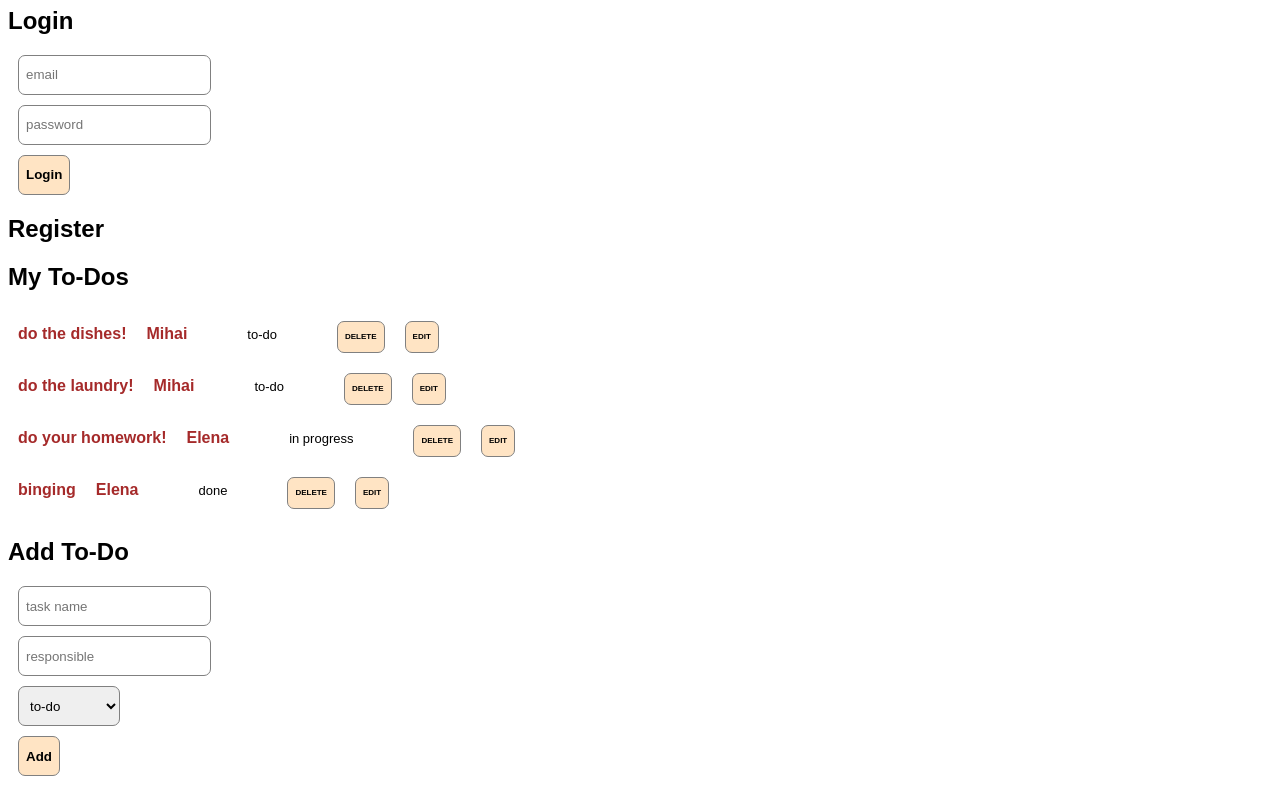
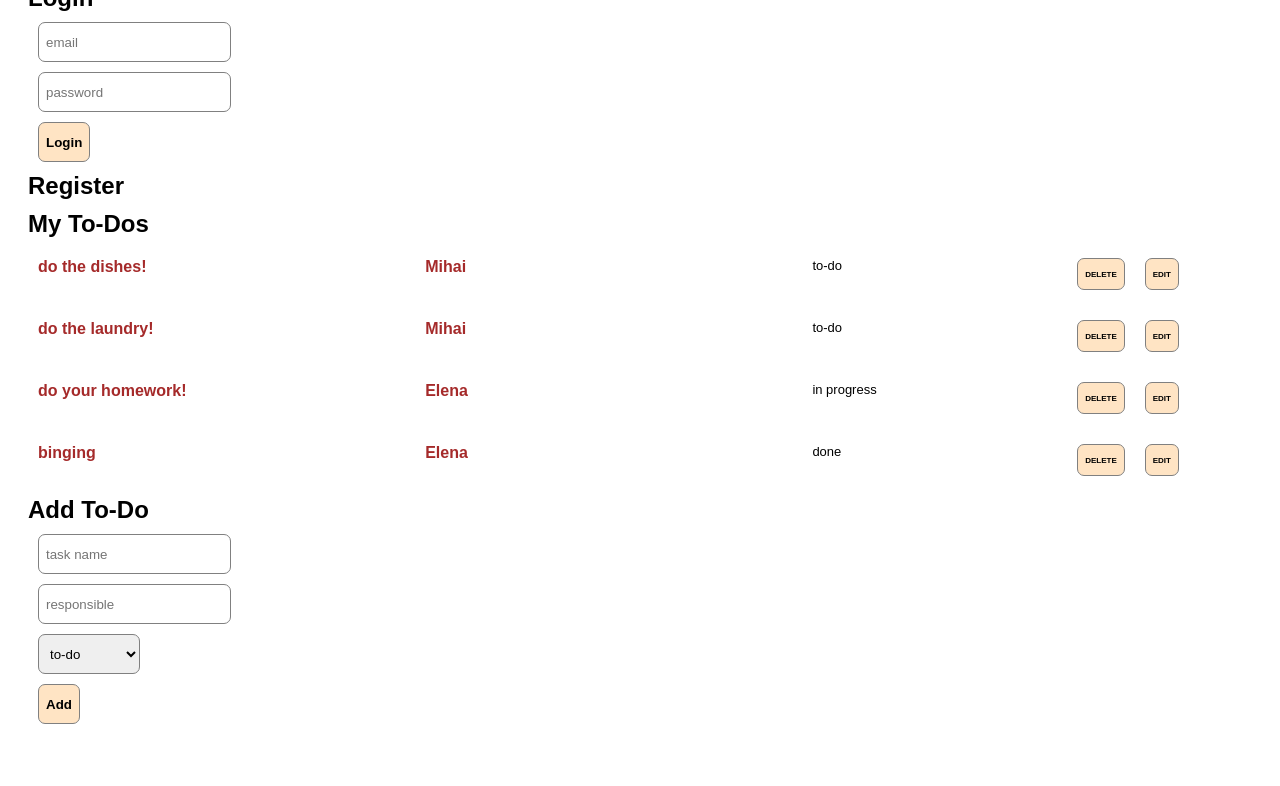
Before and after one commit to roxyenescu/todo_app, a plain HTML site: page index.html in a window 1280 px wide. Shown: the part 73-859 px from the top of the page. After the commit the page ends 807 px from the top, so only its background shows below. Drawn offline with Linux system fonts and the light colour scheme.

Commit message:
minor styling

```diff
--- a/Todos/renderTodos.js
+++ b/Todos/renderTodos.js
@@ -7,6 +7,7 @@ export function renderTodos() {
     toDos.forEach((todo)=> {
         const todoDiv = document.createElement('div')
         todoDiv.id = todo.id
+        todoDiv.classList.add('toDo')
         const todoTask = document.createElement ('div')
         todoTask.textContent = todo.taskName
         todoTask.classList.add('taskName')
--- a/main.css
+++ b/main.css
@@ -1,13 +1,13 @@
 body * {
     box-sizing: border-box;
     font-family: sans-serif;
+    margin: 10px;
 }
 
 button, input, select {
     display: block;
     height: 2.5rem;
     padding: 7px;
-    margin: 10px;
     border: 1px solid grey;
     border-radius: 7px;
 }
@@ -17,22 +17,27 @@ button {
     font-weight: bold;
 }
 
+#toDos {
+    max-width: 1280px;
+}
+
+.toDo {
+    display: flex;
+    flex-direction: row;
+}
+
 .taskName, .taskResponsible {
-    display: inline;
-    width: 400px;
+    width: 30%;
     font-weight: bold;
     color: brown;
-    margin: 10px;
 }
 
 .taskStatus {
-    display: inline;
+    width: 20%;
     font-size: small;
-    margin: 50px;
 }
 
 .taskButtons {
-    display: inline;
     height: 2rem;
     font-size: 0.5rem;
 }
```
